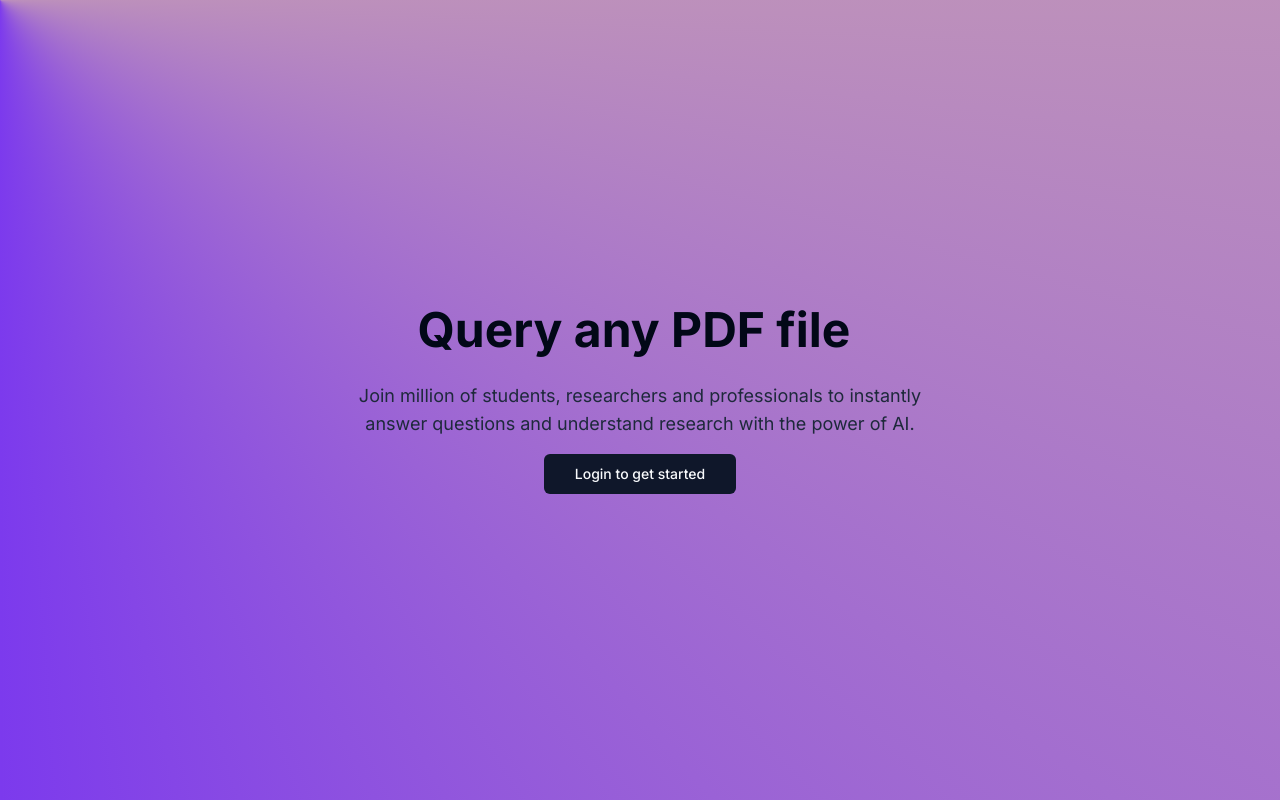
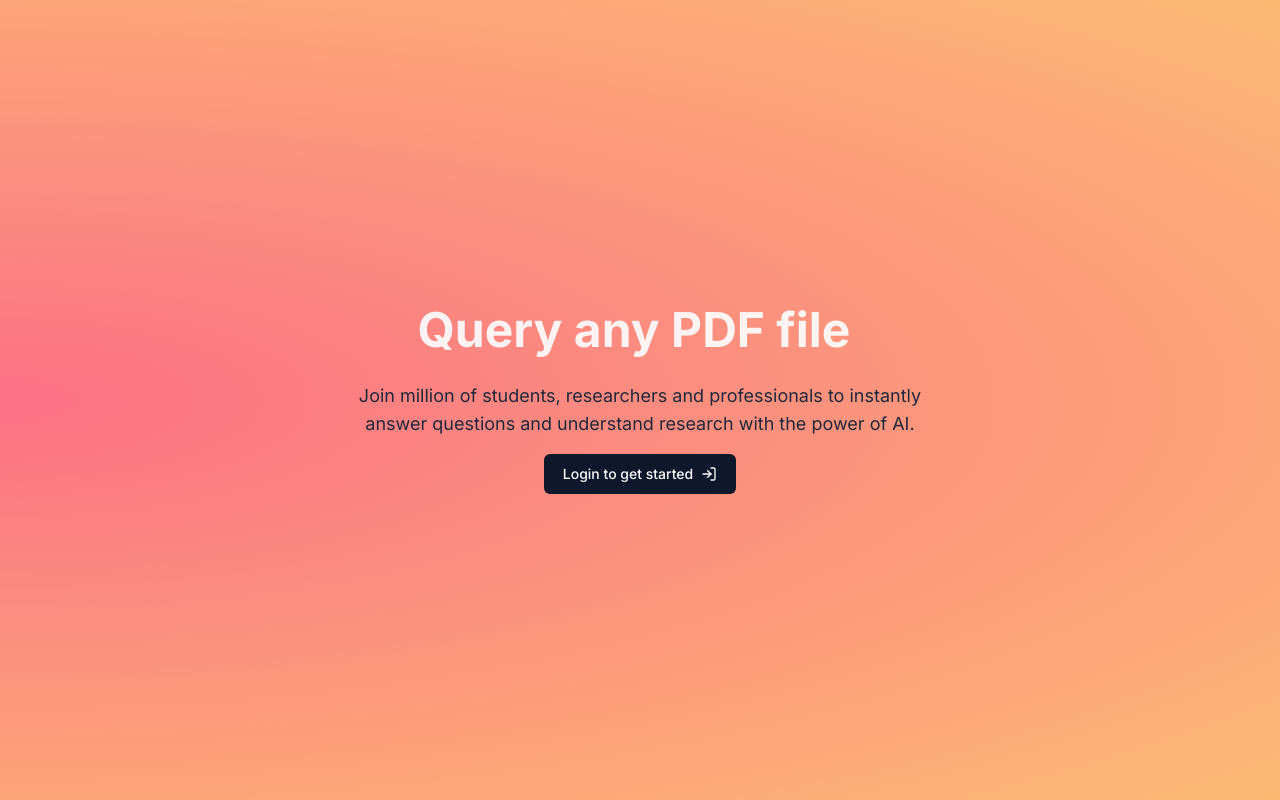
Before and after one commit to muneeb-devp/pdf-query, a Next.js app: page / in a window 1280 px wide. Built offline with nearby package versions, Linux system fonts and the light colour scheme; no server answers.

Commit message:
Added icon package | added sign-in and sign-up pages

```diff
--- a/app/page.tsx
+++ b/app/page.tsx
@@ -1,17 +1,21 @@
+import Link from 'next/link'
+
 import { Button } from '@/components/ui/button'
 import { UserButton, auth } from '@clerk/nextjs'
-import Link from 'next/link'
+import { LogIn } from 'lucide-react'
 
 export default async function Home() {
   const { userId } = await auth()
   const isAuthenticated = !!userId
 
   return (
-    <main className='w-screen min-h-screen bg-[conic-gradient(at_top_left,_var(--tw-gradient-stops))] from-amber-200 via-violet-600 to-sky-900'>
+    <main className='w-screen min-h-screen bg-[radial-gradient(ellipse_at_left,_var(--tw-gradient-stops))] from-rose-400 to-orange-300'>
       <section className='absolute top-1/2 left-1/2 -translate-x-1/2 -translate-y-1/2'>
         <div className='flex flex-col items-center text-center'>
           <div className='flex items-center'>
-            <h1 className='mr-3 text-5xl font-bold'>Query any PDF file</h1>
+            <h1 className='mr-3 text-5xl font-bold text-white opacity-90 '>
+              Query any PDF file
+            </h1>
             <UserButton afterSignOutUrl='/' />
           </div>
 
@@ -28,8 +32,10 @@ export default async function Home() {
             {isAuthenticated ? (
               <h1>File Upload Component</h1>
             ) : (
-              <Link href='/auth'>
-                <Button className='w-1/3'>Login to get started</Button>
+              <Link href='/sign-in'>
+                <Button className='w-1/3'>
+                  Login to get started <LogIn className='ml-2 w-4 h-4' />
+                </Button>
               </Link>
             )}
           </div>
--- /dev/null
+++ b/app/sign-in/[[...sign-in]]/page.tsx
@@ -0,0 +1,9 @@
+import { SignIn } from '@clerk/nextjs'
+
+export default function Page() {
+  return (
+    <main className='absolute left-1/2 top-1/2 -translate-x-1/2 -translate-y-1/2'>
+      <SignIn />
+    </main>
+  )
+}
--- /dev/null
+++ b/app/sign-up/[[...sign-up]]/page.tsx
@@ -0,0 +1,9 @@
+import { SignUp } from '@clerk/nextjs'
+
+export default function Page() {
+  return (
+    <main className='absolute left-1/2 top-1/2 -translate-x-1/2 -translate-y-1/2'>
+      <SignUp />
+    </main>
+  )
+}
```
Also changed, not shown: 1 other file (tests, documents, lock files or other folders).
